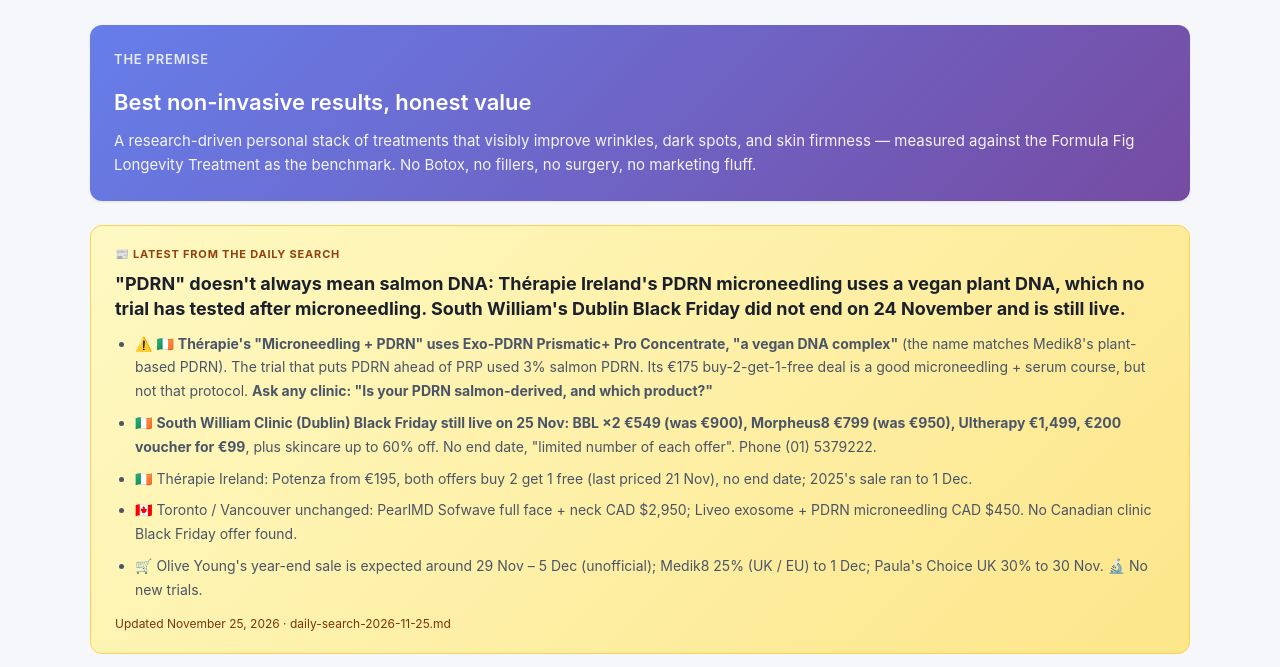
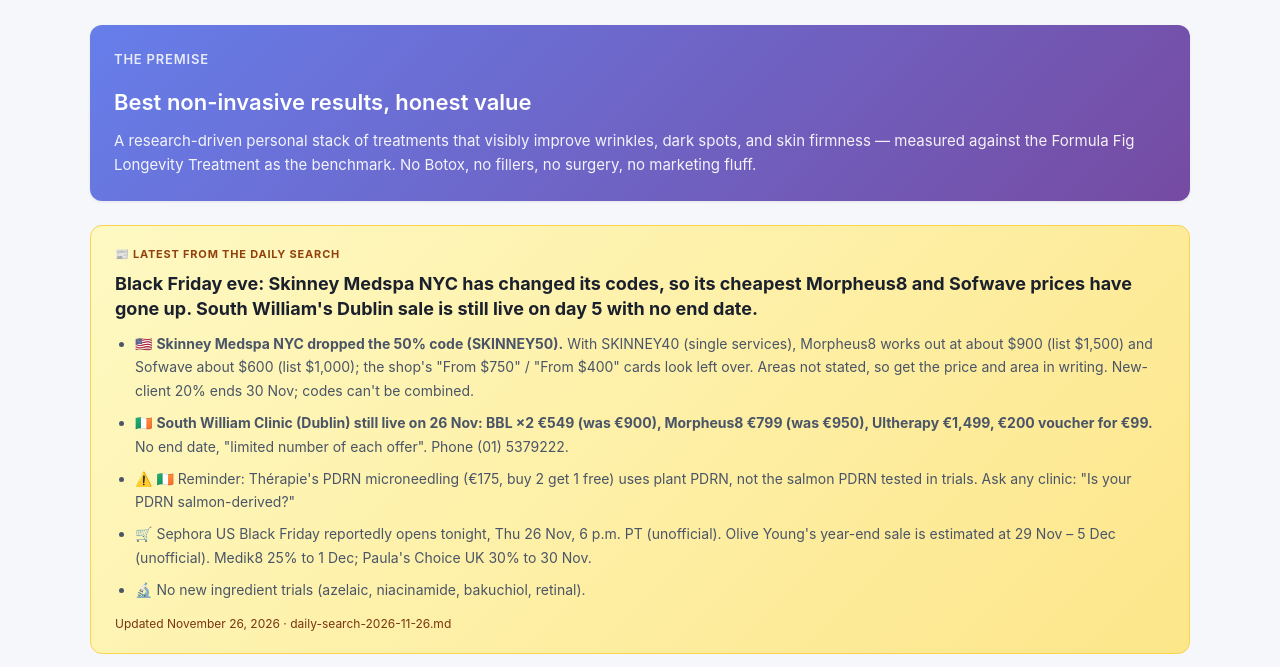
Before and after one commit to jewels-ice/skincare-stack-2026, a plain HTML site: page index.html in a window 1280 px wide. Shown: the part 133-800 px from the top of the page. Drawn offline with Linux system fonts and the light colour scheme.

Commit message:
Daily search 2026-11-26: Skinney NYC codes changed; South William Dublin BF still live

```diff
--- a/index.html
+++ b/index.html
@@ -334,15 +334,15 @@
 <!-- DAILY-SEARCH-PANEL-START — auto-maintained by skincare-daily-search task. Don't hand-edit; the task rewrites this block when flags appear. -->
 <div class="digest-panel">
   <div class="digest-label">📰 Latest from the Daily Search</div>
-  <div class="digest-headline">"PDRN" doesn't always mean salmon DNA: Thérapie Ireland's PDRN microneedling uses a vegan plant DNA, which no trial has tested after microneedling. South William's Dublin Black Friday did not end on 24 November and is still live.</div>
+  <div class="digest-headline">Black Friday eve: Skinney Medspa NYC has changed its codes, so its cheapest Morpheus8 and Sofwave prices have gone up. South William's Dublin sale is still live on day 5 with no end date.</div>
   <ul style="font-size: 14px; color: #4a5568; margin-top: 10px; padding-left: 20px; line-height: 1.7;">
-    <li>⚠️ 🇮🇪 <strong>Thérapie's "Microneedling + PDRN" uses Exo-PDRN Prismatic+ Pro Concentrate, "a vegan DNA complex"</strong> (the name matches Medik8's plant-based PDRN). The trial that puts PDRN ahead of PRP used 3% salmon PDRN. Its €175 buy-2-get-1-free deal is a good microneedling + serum course, but not that protocol. <strong>Ask any clinic: "Is your PDRN salmon-derived, and which product?"</strong></li>
-    <li>🇮🇪 <strong>South William Clinic (Dublin) Black Friday still live on 25 Nov: BBL ×2 €549 (was €900), Morpheus8 €799 (was €950), Ultherapy €1,499, €200 voucher for €99</strong>, plus skincare up to 60% off. No end date, "limited number of each offer". Phone (01) 5379222.</li>
-    <li>🇮🇪 Thérapie Ireland: Potenza from €195, both offers buy 2 get 1 free (last priced 21 Nov), no end date; 2025's sale ran to 1 Dec.</li>
-    <li>🇨🇦 Toronto / Vancouver unchanged: PearlMD Sofwave full face + neck CAD $2,950; Liveo exosome + PDRN microneedling CAD $450. No Canadian clinic Black Friday offer found.</li>
-    <li>🛒 Olive Young's year-end sale is expected around 29 Nov – 5 Dec (unofficial); Medik8 25% (UK / EU) to 1 Dec; Paula's Choice UK 30% to 30 Nov. 🔬 No new trials.</li>
+    <li>🇺🇸 <strong>Skinney Medspa NYC dropped the 50% code (SKINNEY50).</strong> With SKINNEY40 (single services), Morpheus8 works out at about $900 (list $1,500) and Sofwave about $600 (list $1,000); the shop's "From $750" / "From $400" cards look left over. Areas not stated, so get the price and area in writing. New-client 20% ends 30 Nov; codes can't be combined.</li>
+    <li>🇮🇪 <strong>South William Clinic (Dublin) still live on 26 Nov: BBL ×2 €549 (was €900), Morpheus8 €799 (was €950), Ultherapy €1,499, €200 voucher for €99.</strong> No end date, "limited number of each offer". Phone (01) 5379222.</li>
+    <li>⚠️ 🇮🇪 Reminder: Thérapie's PDRN microneedling (€175, buy 2 get 1 free) uses plant PDRN, not the salmon PDRN tested in trials. Ask any clinic: "Is your PDRN salmon-derived?"</li>
+    <li>🛒 Sephora US Black Friday reportedly opens tonight, Thu 26 Nov, 6 p.m. PT (unofficial). Olive Young's year-end sale is estimated at 29 Nov – 5 Dec (unofficial). Medik8 25% to 1 Dec; Paula's Choice UK 30% to 30 Nov.</li>
+    <li>🔬 No new ingredient trials (azelaic, niacinamide, bakuchiol, retinal).</li>
   </ul>
-  <div class="digest-meta">Updated November 25, 2026 · daily-search-2026-11-25.md</div>
+  <div class="digest-meta">Updated November 26, 2026 · daily-search-2026-11-26.md</div>
 </div>
 <!-- DAILY-SEARCH-PANEL-END -->
 
```
